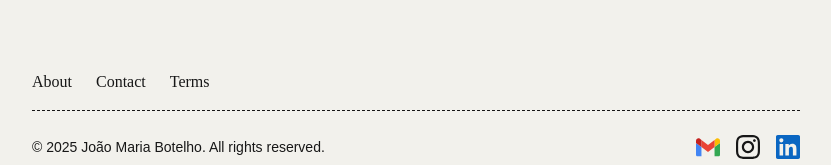
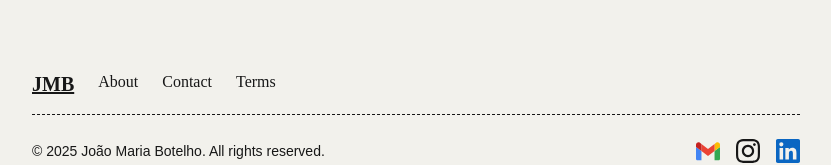
Before and after one commit to RodrigoRafaelSantos7/jmb-portfolio, an Astro site: page / in a window 1280 px wide. Shown: the part 2996-3161 px from the top of the page, without its empty margins (224-1055 px from the left). Built offline with nearby package versions, Linux system fonts and the light colour scheme; Astro itself is replaced by a stand-in of ours; some packages are replaced by stand-ins of ours; animation ran at ten frames a second; a web font is replaced by a local one.

Commit message:
feat: Enhance Footer component with title display
- Added a new heading "JMB" to the Footer component, visible on larger screens, to improve branding and visibility.

```diff
--- a/src/components/Footer.astro
+++ b/src/components/Footer.astro
@@ -23,6 +23,7 @@ function getIconComponent(linkText: string) {
     {
         navLinks.length > 0 && (
             <div class="mb-4 flex flex-wrap gap-x-6 gap-y-1">
+                <h1 class="text-xl font-serif font-bold underline hidden sm:block">JMB</h1>
                 {navLinks.map((link) => (
                     <a class="font-serif hover:underline hover:underline-offset-2" href={link.href}>
                         {link.text}
```
